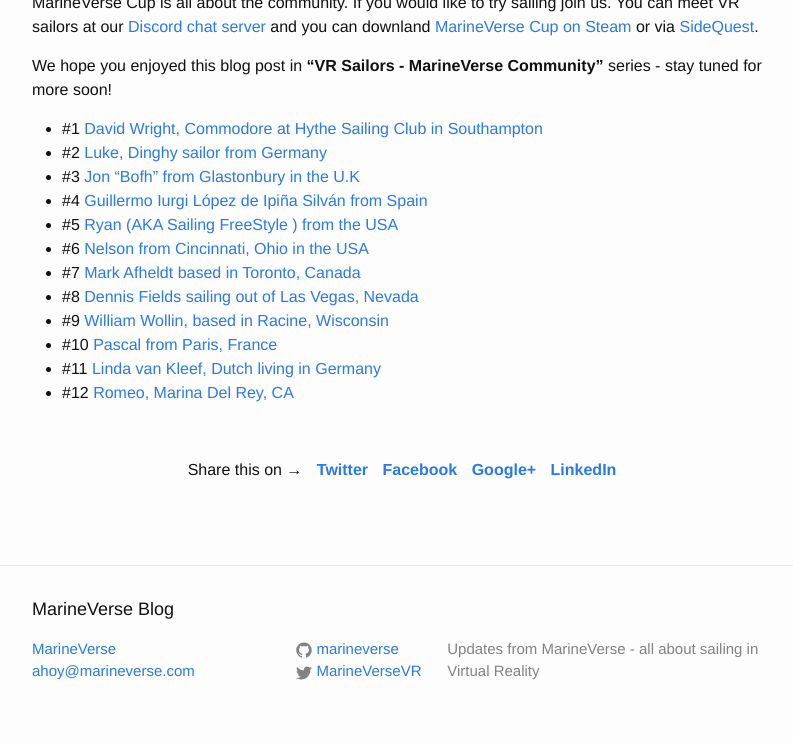
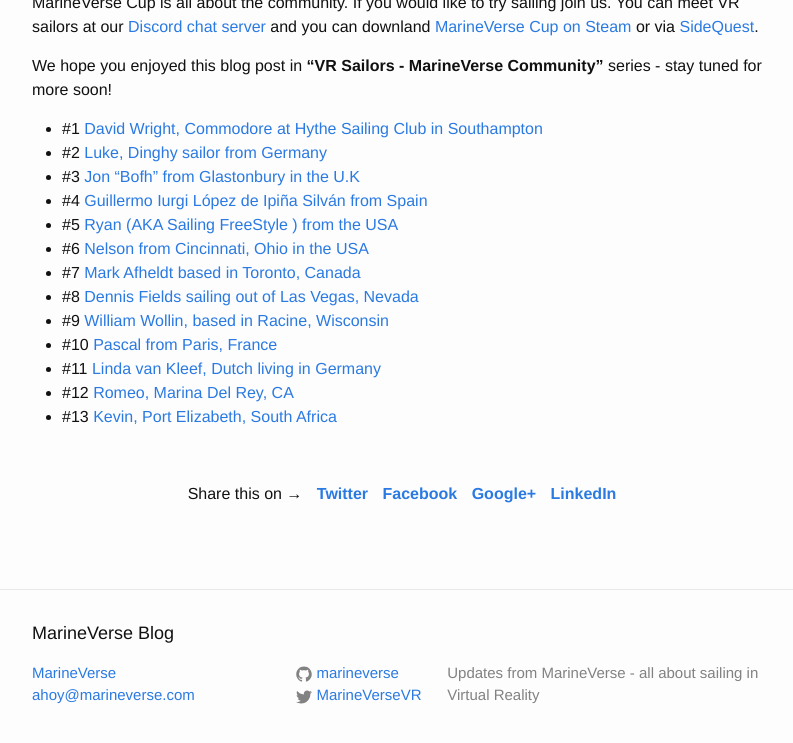
Before and after one commit to marineverse/marineverse.github.io, a Jekyll site: the page built from _posts/2020-05-09-vr-sailors-marineverse-cup-community-pascal.markdown, in a window 1280 px wide and 900 px high, scrolled down 2771 px, cut to the strip 133-876 px from the top of the window. Shown: the whole strip, without its empty margins (238-1031 px from the left). Built offline with Jekyll 4.4.1, drawn with Linux system fonts in a browser that asks for light colours; comment, search, counter and statistics services are not loaded.

Commit message:
link to kevin

```diff
--- a/_includes/community-series.markdown
+++ b/_includes/community-series.markdown
@@ -10,3 +10,4 @@
   - #10 [Pascal from Paris, France](https://blog.marineverse.com/marineverse/2020/05/08/vr-sailors-marineverse-cup-community-pascal.html)
   - #11 [Linda van Kleef, Dutch living in Germany](https://blog.marineverse.com/marineverse/2020/05/11/vr-sailors-marineverse-cup-community-linda-van-kleef.html)
   - #12 [Romeo, Marina Del Rey, CA](https://blog.marineverse.com/marineverse/2020/05/16/vr-sailors-marineverse-cup-community-romeo.html)
+  - #13 [Kevin, Port Elizabeth, South Africa](https://blog.marineverse.com/marineverse/2020/05/29/vr-sailors-marineverse-cup-community-kevin.html)
```
